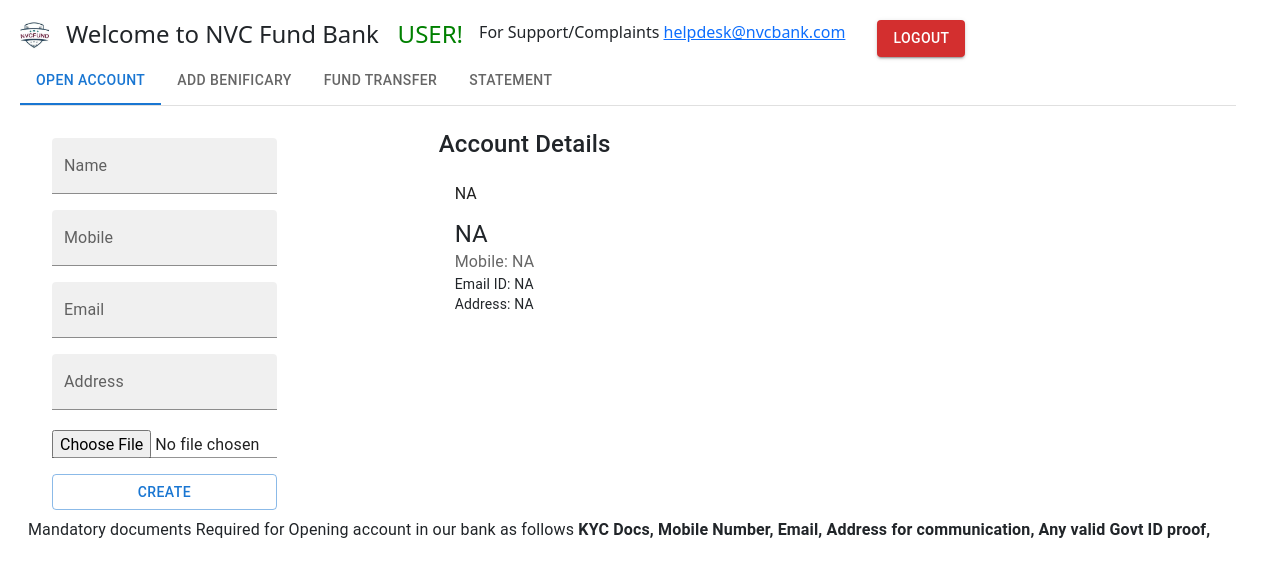
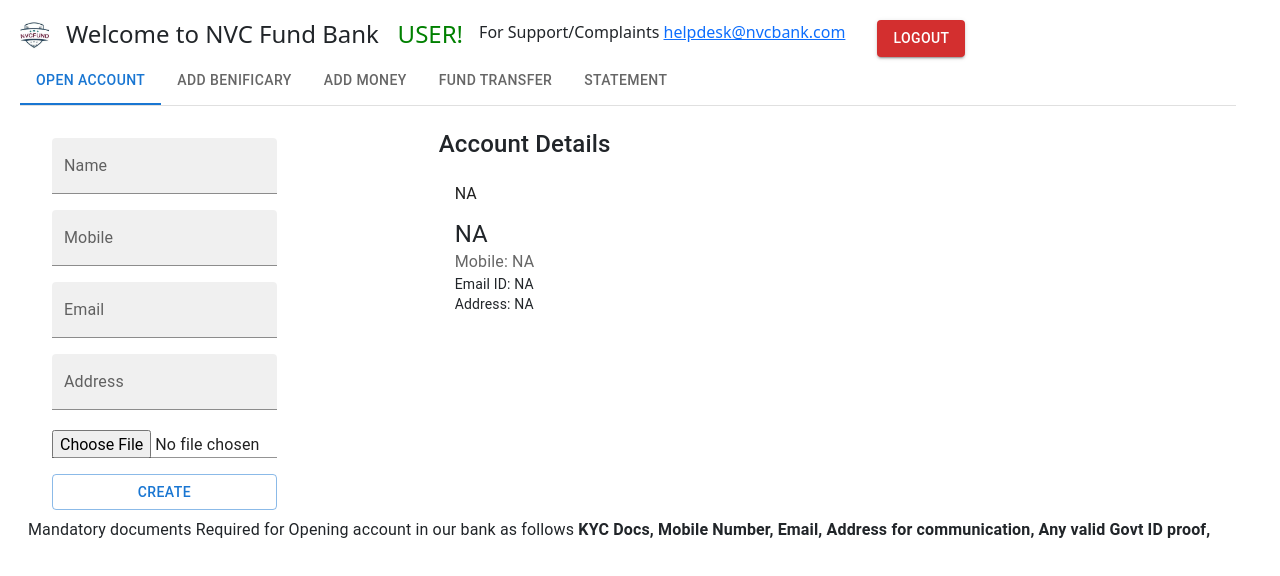
Before and after one commit to Suni777/projectjenkube, a React (Vite) app: page /dashboard in a window 1280 px wide. Shown: the top 576 px of the page. Built offline with nearby package versions, Linux system fonts and the light colour scheme.

Commit message:
add money tab was added

```diff
--- /dev/null
+++ b/src/componets/AddMoney.jsx
@@ -0,0 +1,80 @@
+import React from 'react'
+import { Button, Grid,Input } from "@mui/material";
+import axios from "axios";
+
+const AddMoney = () => {
+    function loadScript(src) {
+        return new Promise((resolve) => {
+            const script = document.createElement("script");
+            script.src = src;
+            script.onload = () => {
+                resolve(true);
+            };
+            script.onerror = () => {
+                resolve(false);
+            };
+            document.body.appendChild(script);
+        });
+    }
+
+    async function displayRazorpay() {
+        const res = await loadScript("https://checkout.razorpay.com/v1/checkout.js");
+
+        if (!res) {
+            alert("Razorpay SDK failed to load. Are you online?");
+            return;
+        }
+        const result = await axios.post('http://localhost:5003/payment/orders');
+
+        if (!result) {
+            alert("Server error. Are you online?");
+            return;
+        }
+
+        const { amount, id: order_id, currency } = result.data;
+
+        const options = {
+            key: "rzp_test_yWxIyhMZq8Twq5", // Enter the Key ID generated from the Dashboard
+            amount: amount.toString(),
+            currency: currency,
+            name: "NVC Fund Bank",
+            description: "Test Transaction",
+            // image: { logo },
+            order_id: order_id,
+            handler: async function (response) {
+                const data = {
+                    orderCreationId: order_id,
+                    razorpayPaymentId: response.razorpay_payment_id,
+                    razorpayOrderId: response.razorpay_order_id,
+                    razorpaySignature: response.razorpay_signature,
+                };
+
+                const result = await axios.post("http://localhost:5003/payment/success", data);
+
+                alert(result.data.msg);
+            },
+            prefill: {
+                name: "mahantesh",
+                email: "mahantesh@example.com",
+                contact: "9999999999",
+            },
+            notes: {
+                address: "mahantesh Corporate Office",
+            },
+            theme: {
+                color: "#61dafb",
+            },
+        };
+
+        const paymentObject = new window.Razorpay(options);
+        paymentObject.open();
+    }
+  return (
+    <>
+    <Button onClick={displayRazorpay} variant="outlined">Add Money</Button>
+    <p><strong> NOTE:</strong>  Money will be Debited From Your Account and will be added to NVC Fund Bank Wallet</p>
+    </>
+  )
+}
+
+export default AddMoney
--- a/src/componets/Fundtransfer.jsx
+++ b/src/componets/Fundtransfer.jsx
@@ -3,75 +3,13 @@
 import axios from "axios";
 const benificaryList = JSON.parse(localStorage.getItem('benificary'))
 const accountList = JSON.parse(localStorage.getItem('acd'))
-import {useEffect} from 'react'
 import countiesList from '../assets/countries.json'
 const Fundtransfer = () => {
-    function loadScript(src) {
-      return new Promise((resolve) => {
-          const script = document.createElement("script");
-          script.src = src;
-          script.onload = () => {
-              resolve(true);
-          };
-          script.onerror = () => {
-              resolve(false);
-          };
-          document.body.appendChild(script);
-      });
-  }
 
-  async function displayRazorpay() {
-      const res = await loadScript("https://checkout.razorpay.com/v1/checkout.js");
+const transferToBank = ()=>{
 
-      if (!res) {
-          alert("Razorpay SDK failed to load. Are you online?");
-          return;
-      }
-      const result = await axios.post('http://localhost:5003/payment/orders');
+}
 
-      if (!result) {
-          alert("Server error. Are you online?");
-          return;
-      }
-
-      const { amount, id: order_id, currency } = result.data;
-
-      const options = {
-          key: "rzp_test_yWxIyhMZq8Twq5", // Enter the Key ID generated from the Dashboard
-          amount: amount.toString(),
-          currency: currency,
-          name: "NVC Fund Bank",
-          description: "Test Transaction",
-          // image: { logo },
-          order_id: order_id,
-          handler: async function (response) {
-              const data = {
-                  orderCreationId: order_id,
-                  razorpayPaymentId: response.razorpay_payment_id,
-                  razorpayOrderId: response.razorpay_order_id,
-                  razorpaySignature: response.razorpay_signature,
-              };
-
-              const result = await axios.post("http://localhost:5003/payment/success", data);
-
-              alert(result.data.msg);
-          },
-          prefill: {
-              name: "mahantesh",
-              email: "mahantesh@example.com",
-              contact: "9999999999",
-          },
-          notes: {
-              address: "mahantesh Corporate Office",
-          },
-          theme: {
-              color: "#61dafb",
-          },
-      };
-
-      const paymentObject = new window.Razorpay(options);
-      paymentObject.open();
-  }
   return (
     <>
     <div className="border border-primary" style={{width:'60vw'}}>
@@ -92,7 +30,7 @@
       <h5 style={{textAlign:'left'}}>*Amount</h5> <Input name={countiesList} label='Amount'/>
   </div>
     <div className="d-flex justify-content-around my-2">
-    <Button onClick={displayRazorpay} variant="outlined">Transfer</Button>
+    <Button onClick={transferToBank} variant="outlined">Transfer Money</Button>
       </div>
     </div>
 {/*
--- a/src/componets/Homepage.jsx
+++ b/src/componets/Homepage.jsx
@@ -6,6 +6,7 @@
 import Addpayee from './Addpayee';
 import { useNavigate, Link } from "react-router-dom";
 import { Button, Box, Stack, Typography, Tab, Tabs } from '@mui/material';
+import AddMoney from './AddMoney';
 
 function CustomTabPanel(props) {
   const { children, value, index, ...other } = props;
@@ -67,8 +68,9 @@
         <Tabs value={value} onChange={handleChange} aria-label="basic tabs example">
           <Tab label="Open Account" {...a11yProps(0)} />
           <Tab label="Add Benificary" {...a11yProps(1)} />
-          <Tab label="Fund Transfer" {...a11yProps(2)} />
-          <Tab label="Statement" {...a11yProps(3)} />
+          <Tab label="Add Money" {...a11yProps(2)} />
+          <Tab label="Fund Transfer" {...a11yProps(3)} />
+          <Tab label="Statement" {...a11yProps(4)} />
         </Tabs>
       </Box>
       <CustomTabPanel value={value} index={0}>
@@ -78,9 +80,12 @@
       <Addpayee/>
       </CustomTabPanel>
       <CustomTabPanel value={value} index={2}>
+      <AddMoney/>
+      </CustomTabPanel>
+      <CustomTabPanel value={value} index={3}>
       <Fundtransfer/>
       </CustomTabPanel>
-      <CustomTabPanel value={value} index={3}>
+      <CustomTabPanel value={value} index={4}>
       <Transactiondetails/>
       </CustomTabPanel>
     </Box>
```
